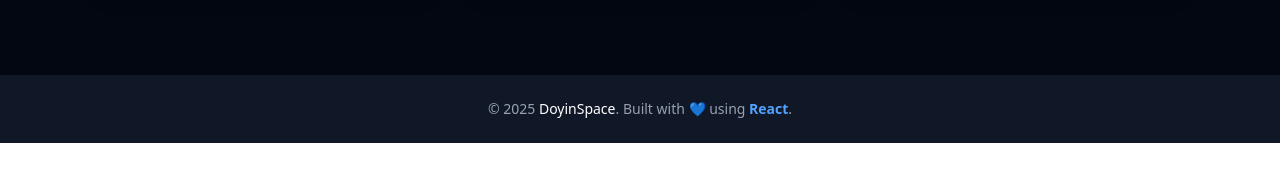
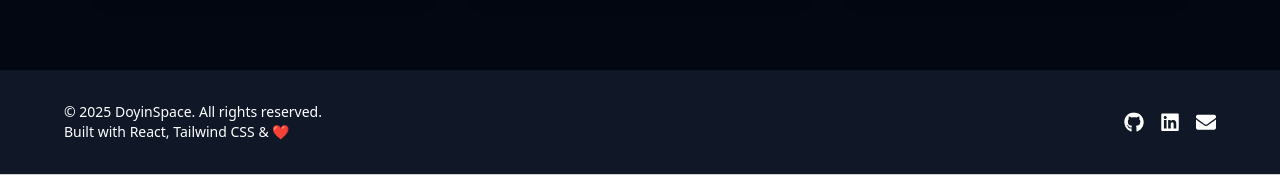
Before and after one commit to doyinsola-coder/DoyinSpace, a React (Vite) app: page /projects in a window 1280 px wide. Shown: the part 1327-1503 px from the top of the page. Before the commit the page ends 1470 px from the top, so only its background shows below. Built offline with nearby package versions, Linux system fonts and the light colour scheme.

Commit message:
new improvements

```diff
--- a/package.json
+++ b/package.json
@@ -13,6 +13,7 @@
     "@tailwindcss/vite": "^4.1.10",
     "aos": "^2.3.4",
     "framer-motion": "^12.17.0",
+    "icons": "^1.0.0",
     "lucide-react": "^0.514.0",
     "react": "^19.1.0",
     "react-dom": "^19.1.0",
--- a/src/components/Footer.jsx
+++ b/src/components/Footer.jsx
@@ -1,10 +1,49 @@
 import React from 'react';
+import { motion } from 'framer-motion';
+import { FaGithub, FaLinkedin, FaEnvelope } from 'react-icons/fa';
 
 const Footer = () => {
   return (
-    <footer className="w-full text-center text-gray-400 text-sm py-6 bg-gray-900">
-      &copy; {new Date().getFullYear()} <span className="text-white font-medium">DoyinSpace</span>. Built with 💙 using <span className="text-blue-400 font-semibold">React</span>.
-    </footer>
+    <motion.footer
+      className="bg-gray-900 text-white py-8 px-4"
+      initial={{ y: 0 }}
+      animate={{ y: [0, -5, 0] }}
+      transition={{ repeat: Infinity, duration: 4, ease: 'easeInOut' }}
+    >
+      <div className="max-w-6xl mx-auto flex flex-col md:flex-row justify-between items-center gap-4">
+        {/* Left Text */}
+        <div className="text-center md:text-left">
+          <p className="text-sm">&copy; 2025 DoyinSpace. All rights reserved.</p>
+          <p className="text-sm">Built with React, Tailwind CSS & ❤️</p>
+        </div>
+
+        {/* Social Icons */}
+        <div className="flex space-x-4 text-xl">
+          <a
+            href="https://github.com/yourusername"
+            target="_blank"
+            rel="noopener noreferrer"
+            className="hover:text-emerald-400 transition"
+          >
+            <FaGithub />
+          </a>
+          <a
+            href="https://linkedin.com/in/yourusername"
+            target="_blank"
+            rel="noopener noreferrer"
+            className="hover:text-emerald-400 transition"
+          >
+            <FaLinkedin />
+          </a>
+          <a
+            href="mailto:youremail@example.com"
+            className="hover:text-emerald-400 transition"
+          >
+            <FaEnvelope />
+          </a>
+        </div>
+      </div>
+    </motion.footer>
   );
 };
 
```
Also changed, not shown: 1 other file (tests, documents, lock files or other folders).
